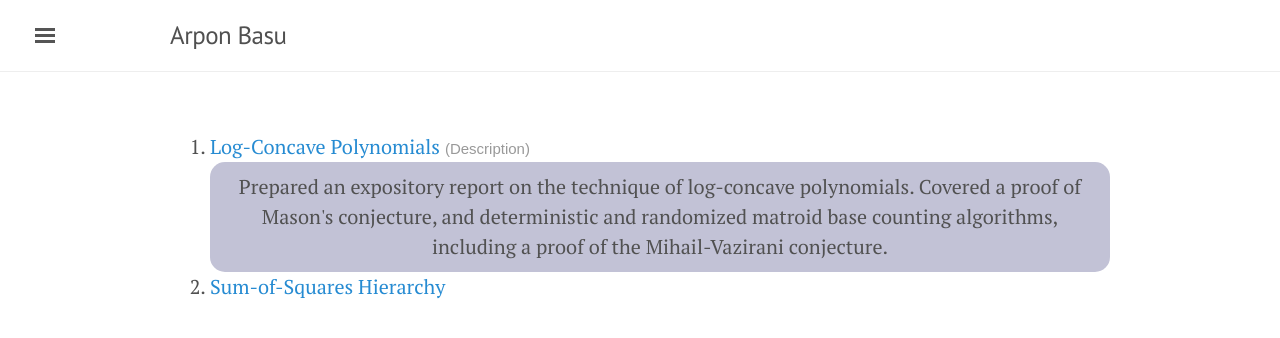
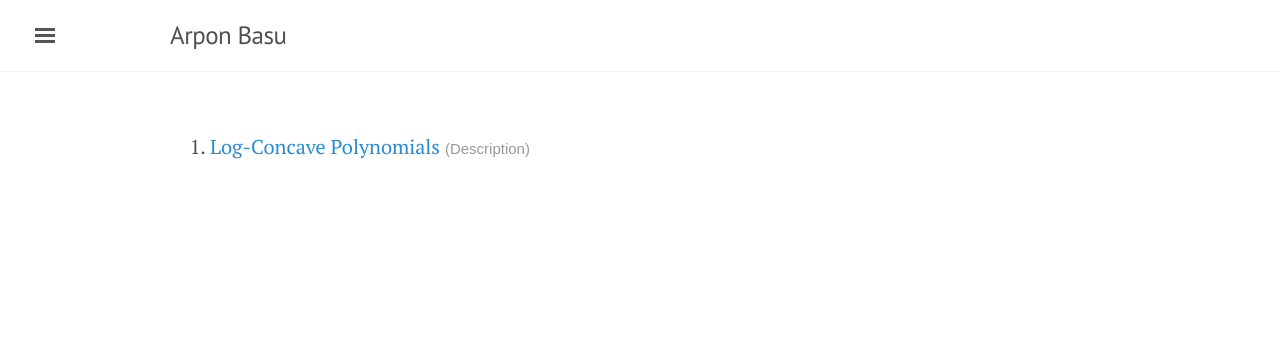
Before and after one commit to rugiarindam/rugiarindam.github.io, a Jekyll site: the page built from dummy6789.html, in a window 1280 px wide. Shown: the top 338 px of the page. Built offline with Jekyll 4.4.1, drawn with Linux system fonts in a browser that asks for light colours; nearby versions of some CDN libraries.

Commit message:
new feature

```diff
--- a/dummy6789.html
+++ b/dummy6789.html
@@ -5,11 +5,9 @@ title: Test
 
 <ol type="1">
     <li> <a href="./Expository_Writings/log_concave_polynomials.pdf" target="_blank">Log-Concave Polynomials</a> <a href="#" onclick="myFunction()"><span style="font-family: sans-serif, 'Open Sans';color: #999;font-size: 15px;">(Description)</span></a><br>
-    <div style="border-radius:15px;-webkit-border-radius:15px;-moz-border-radius:15px;width:100%;float:center;background-color:#c2c2d6;margin-left:0;padding:10px;text-align:center;" id="log-conc_desc">
-        Prepared an expository report on the technique of log-concave polynomials. Covered a proof of Mason's conjecture, and deterministic and randomized matroid base counting algorithms, including a proof of the Mihail-Vazirani conjecture.
+    <div style="border-radius:15px;-webkit-border-radius:15px;-moz-border-radius:15px;width:100%;float:center;display:none;font-size: small;background-color:#c2c2d6;margin-left:0;padding:10px;text-align:left;" id="log-conc_desc">
+        Prepared an expository report on the technique of log-concave polynomials, especially as pioneered by <a href="https://homes.cs.washington.edu/~shayan/" target="_blank">Shayan Oveis Gharan</a>, <a href="https://nimaanari.com" target="_blank">Nima Anari</a>. Covered a proof of Mason's conjecture, and deterministic and randomized matroid base counting algorithms, including a proof of the Mihail-Vazirani conjecture.
     </div>
-    </li>
-    <li> <a href="./Expository_Writings/SoS.pdf" target="_blank">Sum-of-Squares Hierarchy</a>
     </li>
 </ol>
 
```
